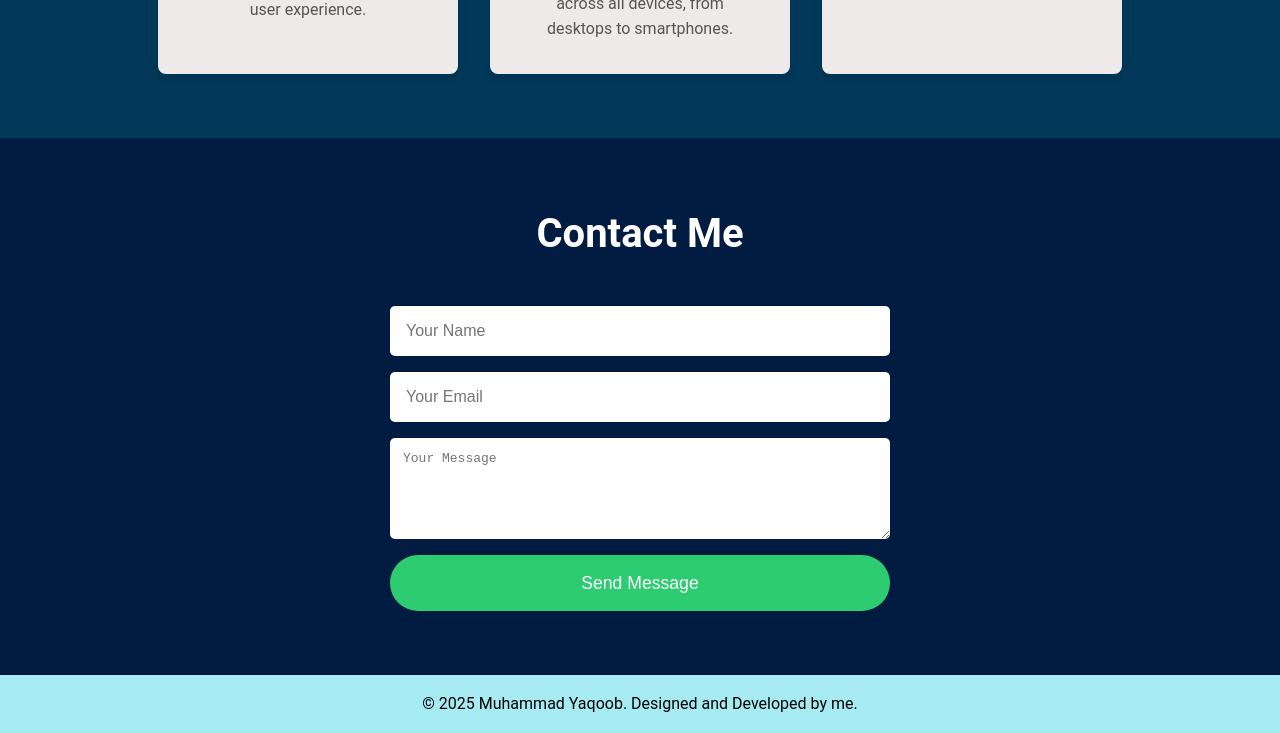
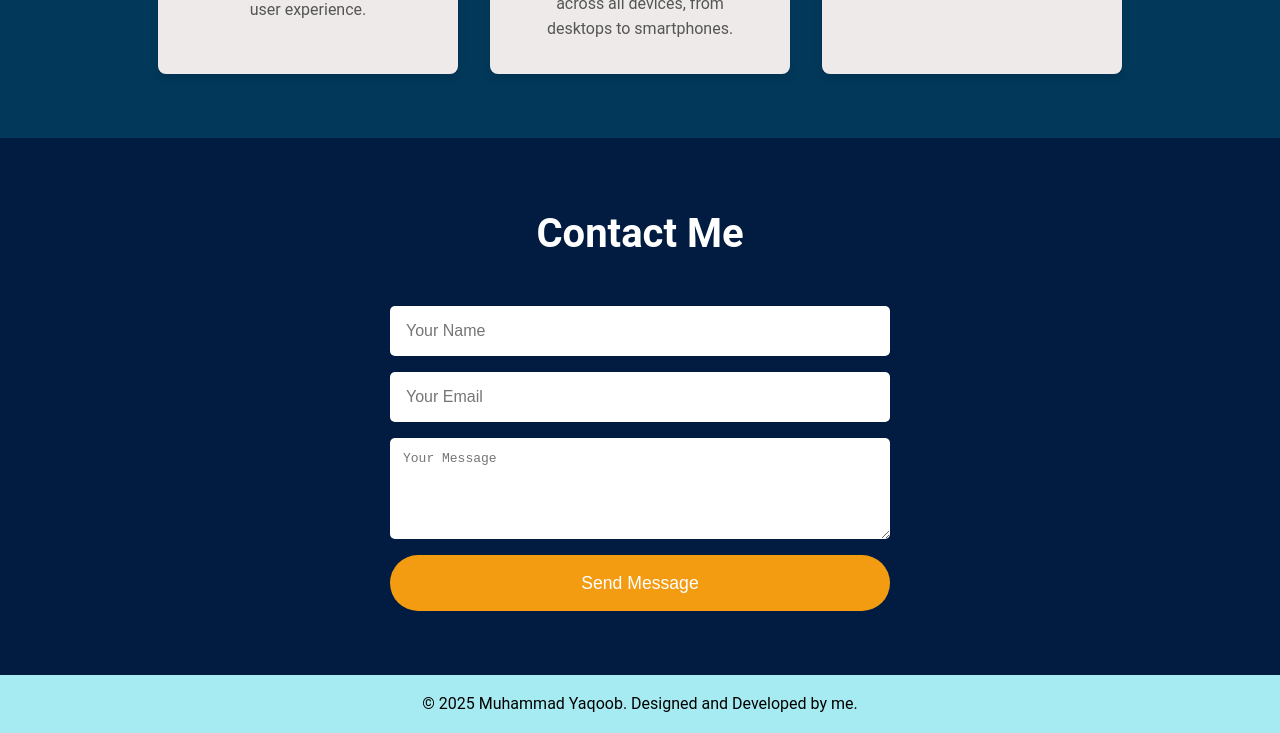
Before and after one commit to Yaqoobkhan9/web-technology-assignment-01, a plain HTML site: page index.html in a window 1280 px wide. In both pictures the pointer is over the button "Send Message". Shown: the part 1525-2258 px from the top of the page. Drawn offline with Linux system fonts and the light colour scheme.

Commit message:
Update styles.css

```diff
--- a/styles.css
+++ b/styles.css
@@ -200,7 +200,7 @@ color: white;
 }
 
 .contact button:hover {
-  background-color: #2ecc71;
+  background-color: #f39c12;
 }
 
 /* Footer */
```
